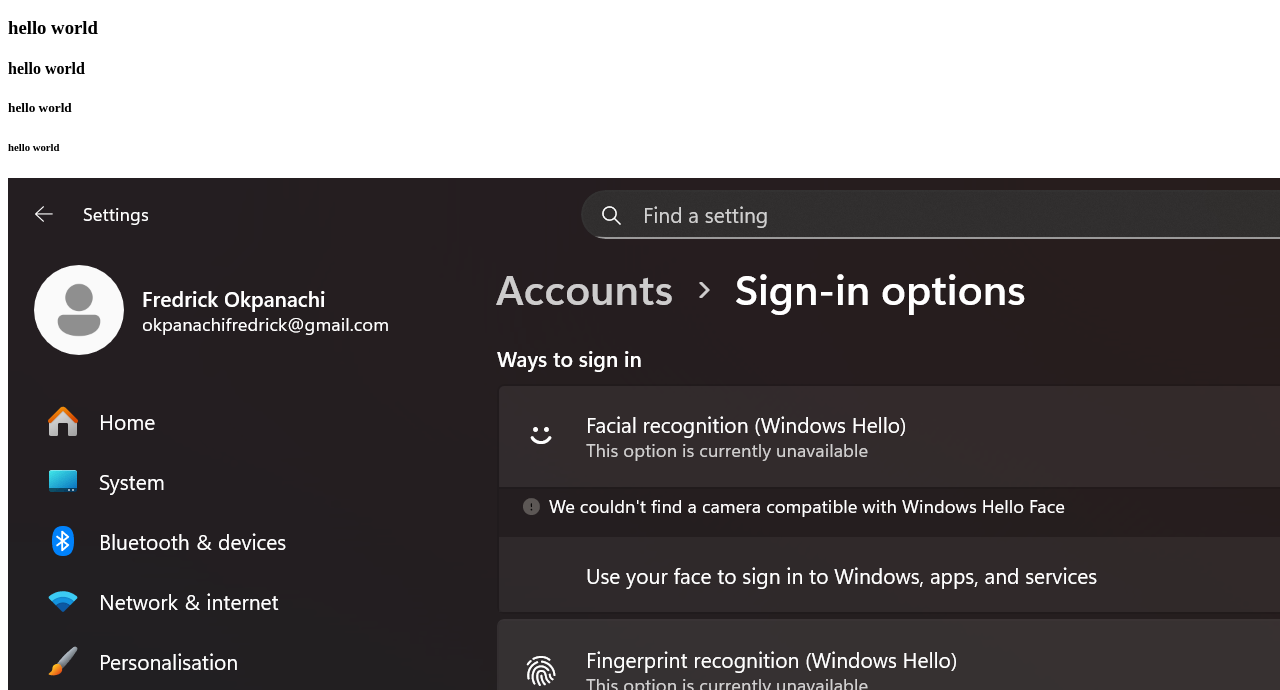
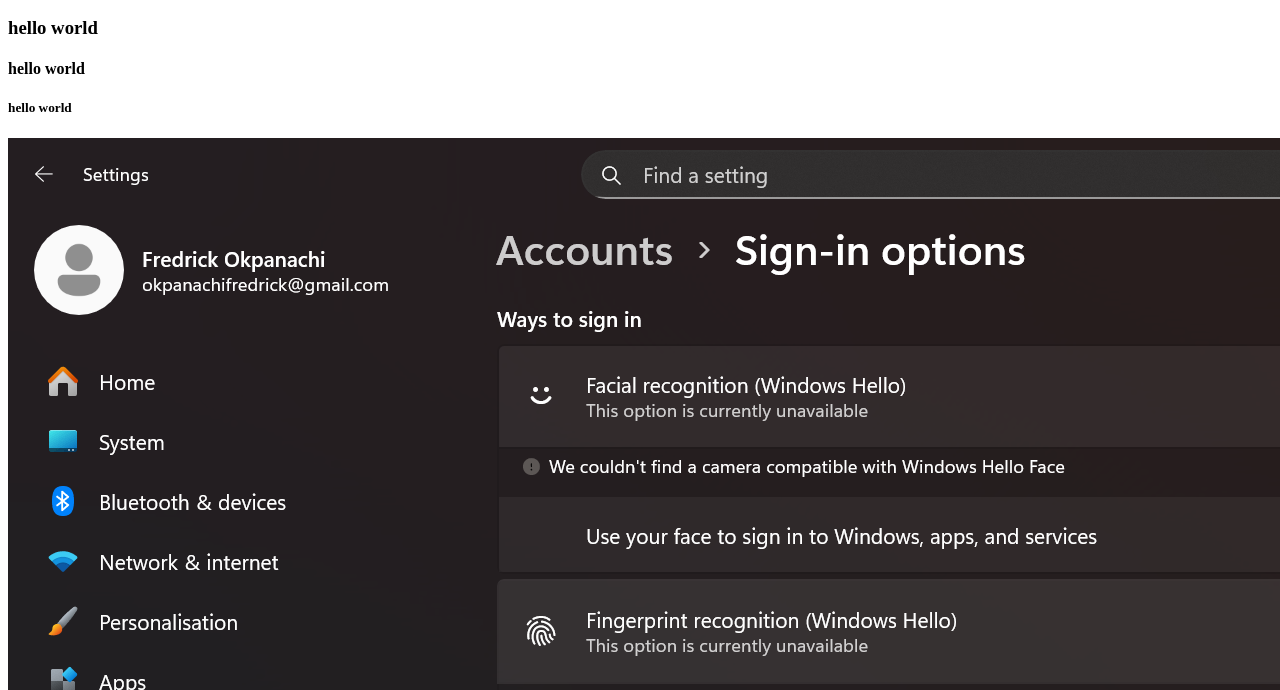
Before and after one commit to freddycodez/myfirstwebsite, a plain HTML site: page index.html in a window 1280 px wide. Shown: the part 110-800 px from the top of the page. Drawn offline with Linux system fonts and the light colour scheme.

Commit message:
removed the h6 tag

```diff
--- a/index.html
+++ b/index.html
@@ -11,7 +11,6 @@
     <h3>hello world</h3>
     <h4>hello world</h4>
     <h5>hello world</h5>
-    <h6>hello world</h6>
 
     <img src="image1.png" alt="">
 </body>
```
